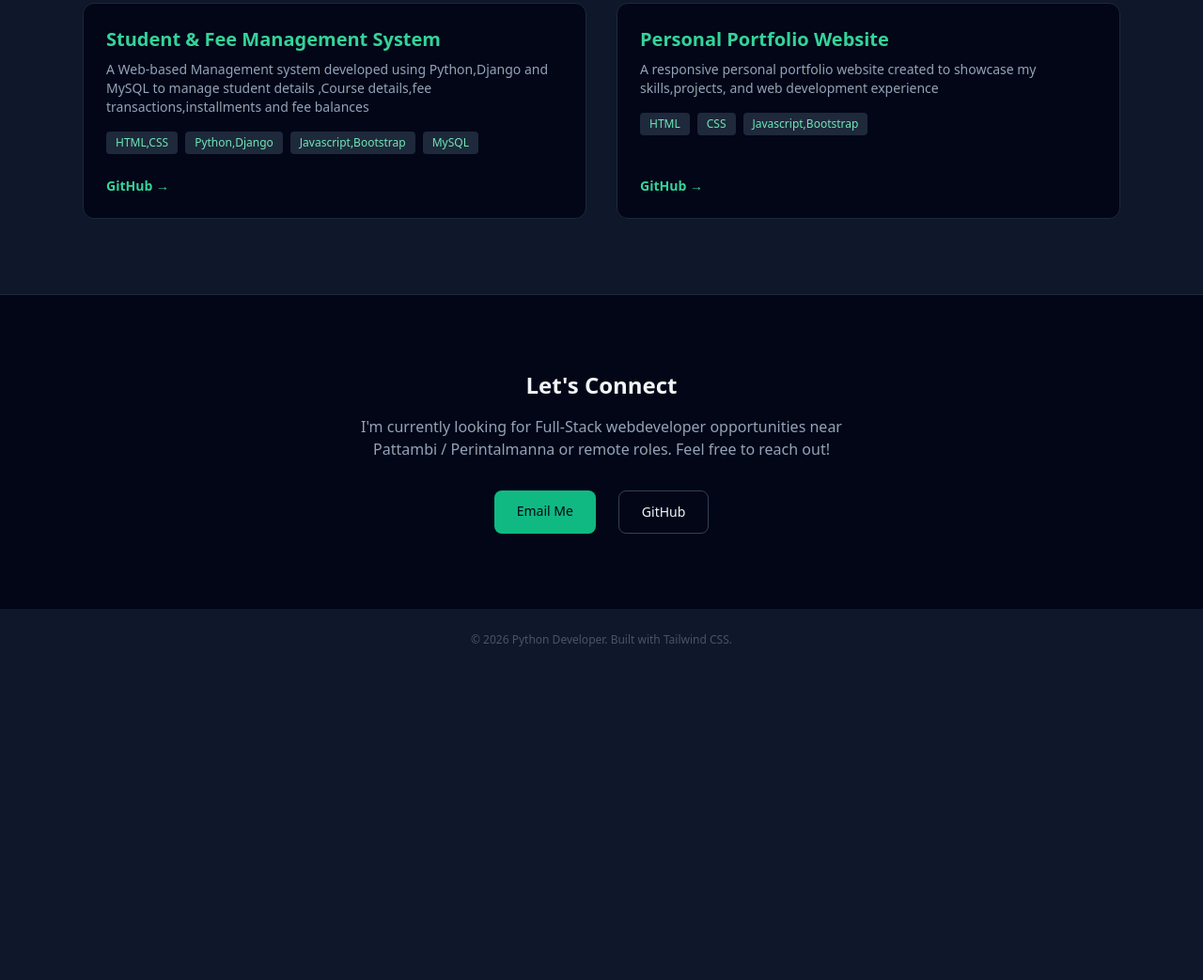
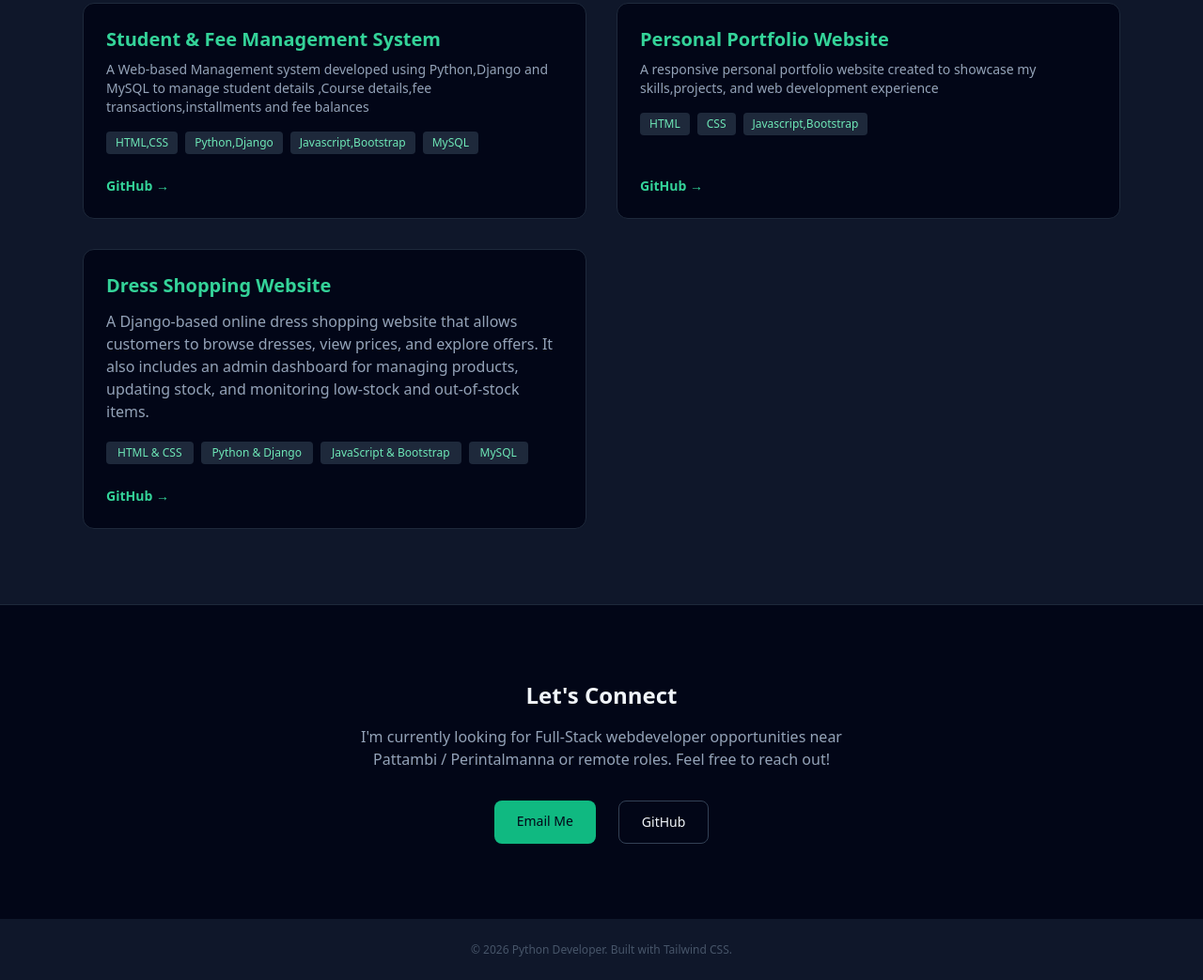
Before and after one commit to Sulfathv/sulfathportfolio, a plain HTML site: page index.html in a window 1280 px wide. Shown: the part 1076-2119 px from the top of the page at 94% size. Before the commit the page ends 1789 px from the top, so only its background shows below. Drawn offline with nearby package versions, Linux system fonts and the light colour scheme.

Commit message:
add my shoping website project

```diff
--- a/index.html
+++ b/index.html
@@ -85,7 +85,7 @@
                     </div>
                 </div>
                 <div class="flex space-x-4">
-                    <a href="https://github.com/Nilantra/Student_Course_Fee_management_WebApp/tree/sec" target="_blank" class="text-sm font-semibold text-emerald-400 hover:underline">GitHub →</a>
+                    <a href="https://github.com/Sulfathv/student-fee-management-webapp" target="_blank" class="text-sm font-semibold text-emerald-400 hover:underline">GitHub →</a>
                 </div>
             </div>
 
@@ -107,8 +107,40 @@
                     <a href="https://github.com/Sulfathv/sulfathportfolio" target="_blank" class="text-sm font-semibold text-emerald-400 hover:underline">GitHub →</a>
                 </div>
             </div>
+          <article class="bg-slate-950 border border-slate-800
+                                rounded-xl p-5 sm:p-6
+                                flex flex-col justify-between
+                                hover:border-emerald-500/60 transition">
 
+                    <div>
+                        <h3 class="text-lg sm:text-xl font-bold
+                                   text-emerald-400 mb-3">
+                            Dress Shopping Website
+                        </h3>
+
+                        <p class="text-slate-400 text-sm sm:text-base
+                                  mb-5 leading-relaxed">
+                            A Django-based online dress shopping website
+                            that allows customers to browse dresses,
+                            view prices, and explore offers. It also
+                            includes an admin dashboard for managing
+                            products, updating stock, and monitoring
+                            low-stock and out-of-stock items.
+                        </p>
+
+                        <div class="flex flex-wrap gap-2 mb-6">
+                            <span class="text-xs bg-slate-800 px-3 py-1 rounded text-emerald-300">HTML & CSS</span>
+                            <span class="text-xs bg-slate-800 px-3 py-1 rounded text-emerald-300">Python & Django</span>
+                            <span class="text-xs bg-slate-800 px-3 py-1 rounded text-emerald-300">JavaScript & Bootstrap</span>
+                            <span class="text-xs bg-slate-800 px-3 py-1 rounded text-emerald-300">MySQL</span>
+                        </div>
+                </div>
+                <div class="flex space-x-4">
+                    <a href="https://github.com/Sulfathv/shoping_web" target="_blank" class="text-sm font-semibold text-emerald-400 hover:underline">GitHub →</a>
+                </div>
+            </div>
         </div>
+      </div>
     </section>
 
     <!-- Contact Section -->
```
